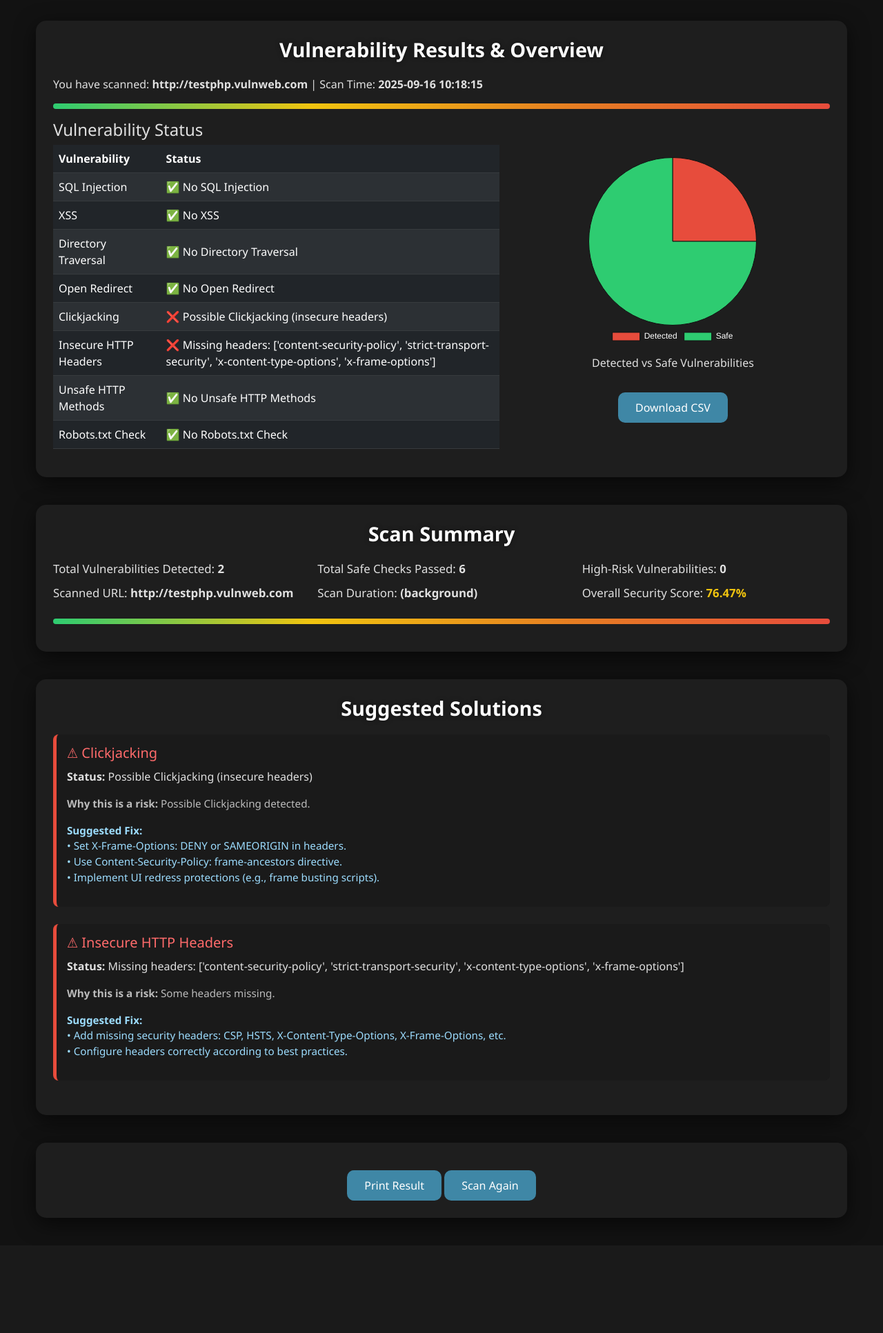
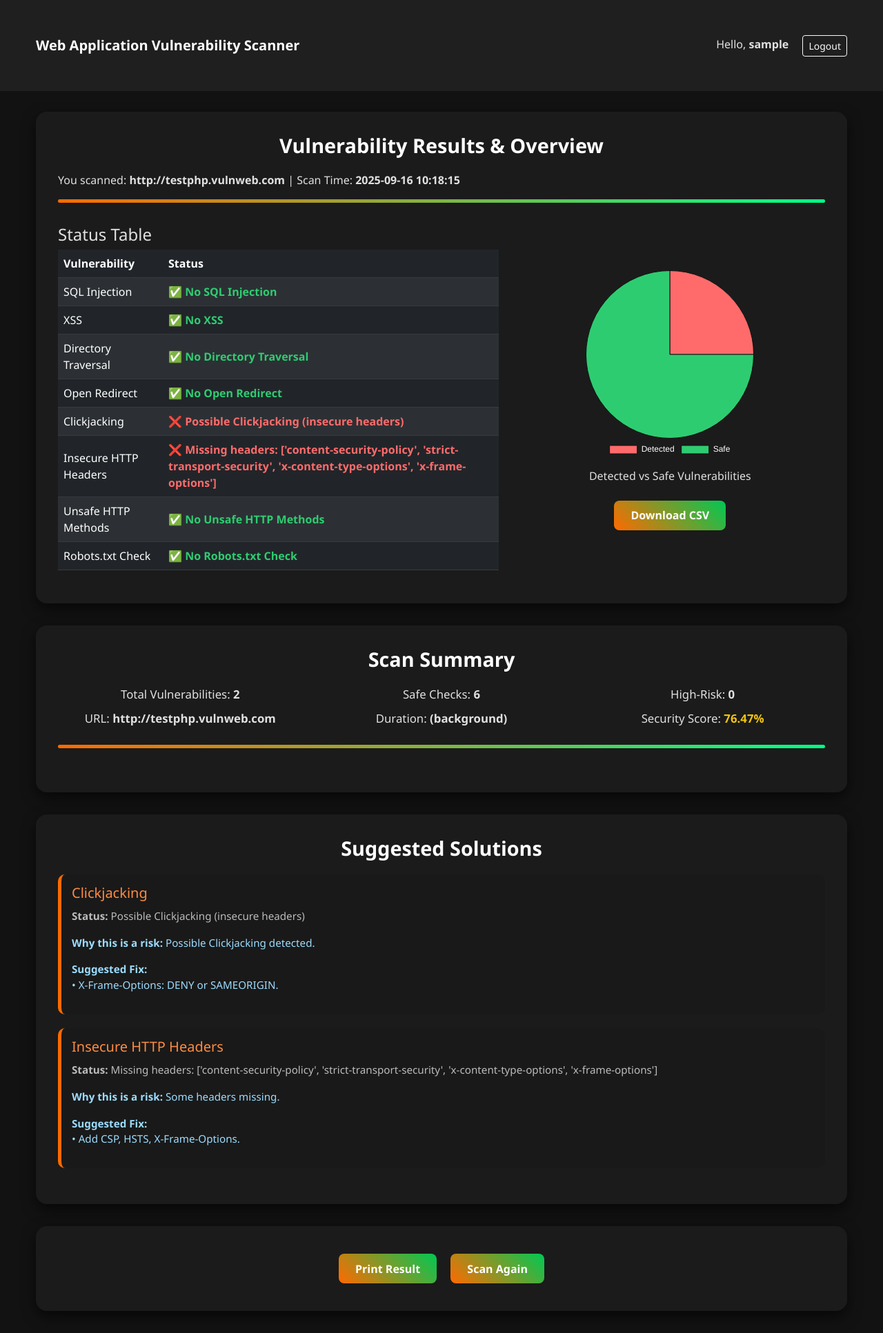
Before and after one commit to divesh-bhakari/webappscanner, a Flask app: page /scan_result/03f36d30-4b29-4bb5-9d6b-b2f67587f00a in a window 1280 px wide. Shown: the whole page at 69% size. Before the commit the page ends 1779 px from the top, so only its background shows below. Run offline with Flask 3, Linux system fonts and the light colour scheme; the visitor is signed in with stand-in values (Sample User, id 1).

Commit message:
result page upgrade

```diff
--- a/templates/result.html
+++ b/templates/result.html
@@ -2,67 +2,103 @@
 <html lang="en">
 <head>
 <meta charset="UTF-8">
-<title>Scan Results - Web Application Vulnerability Scanner</title>
+<title>Hellboy v5 - Scan Results</title>
 <link href="https://cdn.jsdelivr.net/npm/bootstrap@5.3.0/dist/css/bootstrap.min.css" rel="stylesheet">
 <script src="https://cdn.jsdelivr.net/npm/chart.js"></script>
 <style>
 body {
   background-color: #121212;
   color: #e0e0e0;
-  font-family: 'Segoe UI', Tahoma, Geneva, Verdana, sans-serif;
+  font-family: 'Segoe UI', sans-serif;
   margin:0; padding:0;
 }
+.navbar {
+  background: #1f1f1f;
+  padding: 1rem;
+}
 .container { max-width: 1200px; margin:30px auto; }
-section { margin-bottom: 40px; }
+.section-title {
+  text-align:center;
+  font-size:1.8rem;
+  font-weight:bold;
+  color:#fff;
+  margin-bottom:20px;
+}
 .glass-card {
-  background: #1e1e1e;
-  border-radius: 15px;
-  padding: 25px;
-  box-shadow: 0 8px 30px rgba(0,0,0,0.6);
+  background: rgba(30,30,30,0.75);
+  border-radius:16px;
+  padding:2rem;
+  box-shadow: 0 8px 20px rgba(0,0,0,0.6);
+  margin-bottom:2rem;
+  transition: transform 0.3s;
 }
-.section-title {
-  font-size:1.8rem;
-  font-weight:600;
-  color:#ffffff;
-  margin-bottom:20px;
-  text-align:center;
-  text-shadow:0 0 6px rgba(0,0,0,0.5);
+.glass-card:hover { transform: translateY(-3px); }
+.gradient-bar {
+  height: 5px;
+  border-radius: 3px;
+  background: linear-gradient(90deg, #ff6a00, #00ff88);
+  margin: 1rem 0 2rem 0;
 }
 .table th, .table td { color:#fff; vertical-align:middle; }
-.gradient-bar {
-  height: 8px;
-  border-radius: 5px;
-  background: linear-gradient(to right, #2ecc71, #f1c40f, #e67e22, #e74c3c);
-  margin: 15px 0;
+.table-striped > tbody > tr:nth-of-type(odd) { background-color: rgba(255,255,255,0.05); }
+.btn-scan, .btn-primary {
+  background: linear-gradient(45deg, #ff6a00, #00c853);
+  border: none;
+  border-radius: 8px;
+  padding: 0.6rem 1.5rem;
+  color: #fff;
+  font-weight: bold;
+  transition: 0.3s;
+  margin: 0.5rem;
 }
-.btn-primary {
-  background: #3f87a6;
-  border: none;
-  border-radius: 10px;
-  padding: 10px 25px;
-  font-weight:500;
-  color: #fff;
-  margin-top:15px;
+.btn-scan:hover, .btn-primary:hover { opacity:0.9; transform: scale(1.05); }
+.chart-container { width: 300px; margin:auto; }
+.summary-item { font-size:1.05rem; margin-bottom:10px; }
+.status-ok { color:#2ecc71; font-weight:bold; }
+.status-fail { color:#ff6b6b; font-weight:bold; }
+.suggestion-box {
+  margin-bottom:20px;
+  padding:15px;
+  border-left:5px solid #ff6a00;
+  background: rgba(26,26,26,0.8);
+  border-radius:10px;
+  transition: 0.3s;
 }
-.btn-primary:hover { background: #326f85; }
-.chart-container { width:300px; margin:auto; }
-.summary-item { font-size:1.05rem; margin-bottom:10px; }
-.emoji-green { color:#2ecc71; }
-.emoji-red { color:#e74c3c; }
+.suggestion-box:hover { background: rgba(26,26,26,0.9); }
+.suggestion-box h5 { color:#ff8c42; margin-bottom:10px; }
+.suggestion-box p { color:#bbb; font-size:0.95rem; }
+.suggestion-box .fix { color:#9cdcfe; }
 </style>
 </head>
 <body>
+
+<!-- Navbar -->
+<nav class="navbar navbar-dark">
+  <div class="container d-flex justify-content-between">
+    <a class="navbar-brand fw-bold text-white">Web Application Vulnerability Scanner</a>
+    <div>
+      {% if session.get('username') %}
+        <span class="me-3">Hello, <strong>{{ session['username'] }}</strong></span>
+        <a href="{{ url_for('logout') }}" class="btn btn-outline-light btn-sm">Logout</a>
+      {% else %}
+        <a href="{{ url_for('login') }}" class="btn btn-outline-light btn-sm me-2">Login</a>
+        <a href="{{ url_for('register') }}" class="btn btn-outline-warning btn-sm">Register</a>
+      {% endif %}
+    </div>
+  </div>
+</nav>
+
 <div class="container">
 
-  <!-- Results Section: Visible by default -->
-<section class="glass-card" id="results-section">
+  <!-- Vulnerability Results -->
+  <section class="glass-card">
     <h2 class="section-title">Vulnerability Results & Overview</h2>
-  <p>You have scanned: <strong>{{ url }}</strong> | Scan Time: <strong>{{ scan_time }}</strong></p>
+    <p>You scanned: <strong>{{ url }}</strong> | Scan Time: <strong>{{ scan_time }}</strong></p>
     <div class="gradient-bar"></div>
 
     <div class="row mt-3">
       <div class="col-lg-7">
-      <h4>Vulnerability Status</h4>
+        <h4>Status Table</h4>
         <table class="table table-dark table-striped">
           <thead>
             <tr>
@@ -76,9 +112,9 @@ section { margin-bottom: 40px; }
               <td>{{ vuln }}</td>
               <td>
                 {% if "No" in status or "safe" in status %}
-                <span class="emoji-green">&#9989;</span> {{ status }}
+                  <span class="status-ok">&#9989; {{ status }}</span>
                 {% else %}
-                <span class="emoji-red">&#10060;</span> {{ status }}
+                  <span class="status-fail">&#10060; {{ status }}</span>
                 {% endif %}
               </td>
             </tr>
@@ -94,75 +130,60 @@ section { margin-bottom: 40px; }
     </div>
   </section>
 
-<!-- Section 2: Scan Summary -->
+  <!-- Scan Summary -->
   <section class="glass-card">
     <h2 class="section-title">Scan Summary</h2>
-
     {% if invalid %}
-    <p style="color:#e74c3c; font-weight:bold;">Invalid URL entered. Please use a valid domain (e.g., example.com, testsite.in)</p>
+      <p style="color:#ff6b6b; font-weight:bold;">Invalid URL entered. Please use a valid domain.</p>
     {% else %}
-  <div class="row">
-    <div class="col-md-4 summary-item">Total Vulnerabilities Detected: <strong>{{ total_detected }}</strong></div>
-    <div class="col-md-4 summary-item">Total Safe Checks Passed: <strong>{{ total_safe }}</strong></div>
-    <div class="col-md-4 summary-item">High-Risk Vulnerabilities: <strong>{{ high_risk_count }}</strong></div>
-    <div class="col-md-4 summary-item">Scanned URL: <strong>{{ url }}</strong></div>
-    <div class="col-md-4 summary-item">Scan Duration: <strong>{{ scan_duration }}</strong></div>
-    <div class="col-md-4 summary-item">Overall Security Score:
-      <strong style="color:{% if overall_score >= 80 %}#2ecc71{% elif overall_score >=50 %}#f1c40f{% else %}#e74c3c{% endif %}">{{ overall_score }}%</strong>
+    <div class="row text-center">
+      <div class="col-md-4 summary-item">Total Vulnerabilities: <strong>{{ total_detected }}</strong></div>
+      <div class="col-md-4 summary-item">Safe Checks: <strong>{{ total_safe }}</strong></div>
+      <div class="col-md-4 summary-item">High-Risk: <strong>{{ high_risk_count }}</strong></div>
+      <div class="col-md-4 summary-item">URL: <strong>{{ url }}</strong></div>
+      <div class="col-md-4 summary-item">Duration: <strong>{{ scan_duration }}</strong></div>
+      <div class="col-md-4 summary-item">Security Score:
+        <strong style="color:{% if overall_score >= 80 %}#2ecc71{% elif overall_score >=50 %}#f1c40f{% else %}#ff6b6b{% endif %}">{{ overall_score }}%</strong>
       </div>
     </div>
     {% endif %}
     <div class="gradient-bar"></div>
   </section>
 
-<!-- Section 3: Suggested Solutions -->
+  <!-- Suggested Solutions -->
   <section class="glass-card">
     <h2 class="section-title">Suggested Solutions</h2>
     {% for vuln, status in vulnerabilities.items() %}
       {% if "No" not in status and "safe" not in status %}
-      <div style="margin-bottom:25px; padding:15px; border-left:5px solid #e74c3c; background:#1a1a1a; border-radius:8px;">
-        <h5 style="color:#ff6b6b; margin-bottom:10px;">⚠ {{ vuln }}</h5>
+        <div class="suggestion-box">
+          <h5>{{ vuln }}</h5>
           <p><strong>Status:</strong> {{ status }}</p>
-        <p style="font-size:0.95rem; color:#bbb;">
-          <strong>Why this is a risk:</strong> {{ detailed_info[vuln] }}
-        </p>
-        <p style="font-size:0.95rem; color:#9cdcfe;">
-          <strong>Suggested Fix:</strong><br>
+          <p class="fix"><strong>Why this is a risk:</strong> {{ detailed_info[vuln] }}</p>
+          <p class="fix"><strong>Suggested Fix:</strong><br>
             {% if vuln == "SQL Injection" %}
               • Use prepared statements (parameterized queries).<br>
               • Apply strict input validation & whitelist-based filtering.<br>
-            • Employ ORM frameworks (e.g., SQLAlchemy, Hibernate).<br>
-            • Restrict database account permissions (least privilege).<br>
+              • Use ORM frameworks.<br>
+              • Restrict database account permissions.<br>
             {% elif vuln == "XSS" %}
-            • Encode user inputs before rendering in HTML/JS.<br>
-            • Use security libraries (e.g., DOMPurify for sanitization).<br>
-            • Implement Content Security Policy (CSP).<br>
-            • Avoid inline JavaScript & dynamic HTML insertion.<br>
+              • Encode user inputs before rendering.<br>
+              • Use DOMPurify or CSP.<br>
+              • Avoid inline JS.<br>
             {% elif vuln == "Directory Traversal" %}
-            • Normalize and validate file paths (reject ../ sequences).<br>
-            • Restrict file access to specific whitelisted directories.<br>
-            • Disable direct user input file requests.<br>
-            • Use secure APIs instead of direct filesystem calls.<br>
+              • Validate file paths.<br>
+              • Restrict file access.<br>
             {% elif vuln == "Open Redirect" %}
-            • Validate and sanitize all redirect parameters.<br>
-            • Avoid user-controlled URLs for redirects.<br>
-            • Implement allowlist of safe URLs.<br>
+              • Sanitize redirect parameters.<br>
             {% elif vuln == "Clickjacking" %}
-            • Set X-Frame-Options: DENY or SAMEORIGIN in headers.<br>
-            • Use Content-Security-Policy: frame-ancestors directive.<br>
-            • Implement UI redress protections (e.g., frame busting scripts).<br>
+              • X-Frame-Options: DENY or SAMEORIGIN.<br>
             {% elif vuln == "Insecure HTTP Headers" %}
-            • Add missing security headers: CSP, HSTS, X-Content-Type-Options, X-Frame-Options, etc.<br>
-            • Configure headers correctly according to best practices.<br>
+              • Add CSP, HSTS, X-Frame-Options.<br>
             {% elif vuln == "Unsafe HTTP Methods" %}
-            • Disable unsafe HTTP methods (PUT, DELETE, TRACE, CONNECT, PATCH) unless required.<br>
-            • Restrict sensitive operations to authenticated users.<br>
+              • Disable unsafe HTTP methods.<br>
             {% elif vuln == "Robots.txt Check" %}
-            • Avoid exposing sensitive directories in robots.txt.<br>
-            • Use robots.txt for indexing guidance only, not for security.<br>
+              • Avoid exposing sensitive directories.<br>
             {% else %}
-            • Review application code and apply secure coding practices.<br>
-            • Patch frameworks, libraries, and server software.<br>
+              • Apply secure coding & patch libraries.<br>
             {% endif %}
           </p>
         </div>
@@ -170,7 +191,7 @@ section { margin-bottom: 40px; }
     {% endfor %}
   </section>
 
-<!-- Section 4: Actions -->
+  <!-- Actions -->
   <section class="glass-card text-center">
     <button class="btn btn-primary" onclick="window.print()">Print Result</button>
     <a href="/" class="btn btn-primary">Scan Again</a>
@@ -187,15 +208,13 @@ const pieChart = new Chart(ctx, {
     labels: ['Detected', 'Safe'],
     datasets: [{
       data: [{{ total_detected }}, {{ total_safe }}],
-      backgroundColor: ['#e74c3c','#2ecc71'],
+      backgroundColor: ['#ff6b6b','#2ecc71'],
       borderColor: '#121212',
       borderWidth: 1
     }]
   },
   options: {
-    plugins: {
-      legend: { position: 'bottom', labels: { color: '#fff' } }
-    }
+    plugins: { legend: { position: 'bottom', labels: { color: '#fff' } } }
   }
 });
 </script>
```
Also changed, not shown: csv_reports/scan_d7644297-ed5c-4845-9715-681efadbf8cd.csv (added, +25 -0 lines), instance/hellboy_jobs.db. Lines whose indentation alone changed are shown as unchanged.
